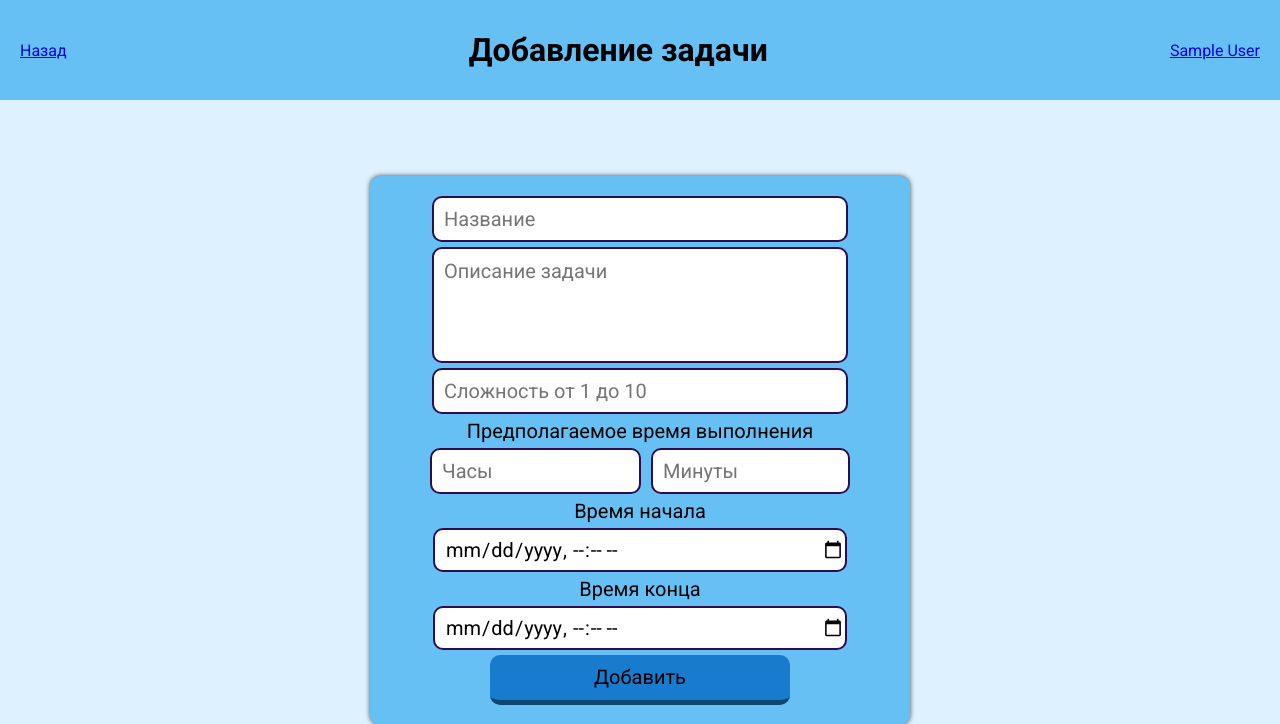
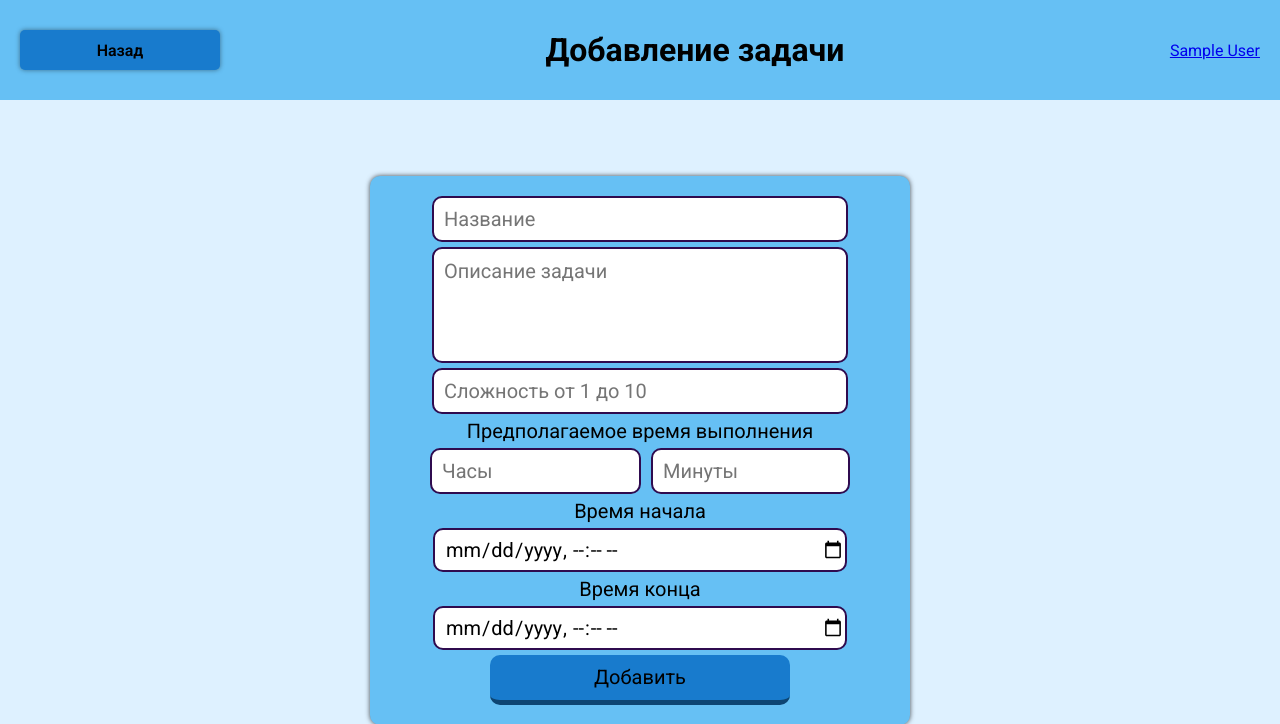
Before and after one commit to Naka4442/wonderful-planner, a Flask app: page /create in a window 1280 px wide. Shown: the top 724 px of the page. Run offline with Flask 3, Linux system fonts and the light colour scheme; the visitor is signed in with stand-in values (Sample User, id 1).

Commit message:
Стилизовал кнопку "назад"

```diff
--- a/static/css/create.css
+++ b/static/css/create.css
@@ -87,6 +87,23 @@ button{
     border-bottom: 5px solid #0d4573;
     cursor: pointer;
 }
+#return{
+ display: block;
+    width: 200px;
+    height: 40px;
+    color: black;
+
+    background-color: #187bcd;
+    border-radius: 5px;
+    box-shadow: 0 0 5px rgba(0, 0, 0, 0.426);
+
+    display: flex;
+    justify-content: center;
+    align-items: center;
+
+    text-decoration: none;
+    font-weight: 600;
+}
 
 button:active{
     box-shadow: 0 0 10px black inset;
--- a/templates/create.html
+++ b/templates/create.html
@@ -11,7 +11,7 @@
 <body>
     <header>
         <div>
-            <a href="/">Назад</a>
+            <a href="/" id = "return">Назад</a>
         </div>
         <h1>Добавление задачи</h1>
         <div class="profile">
```
